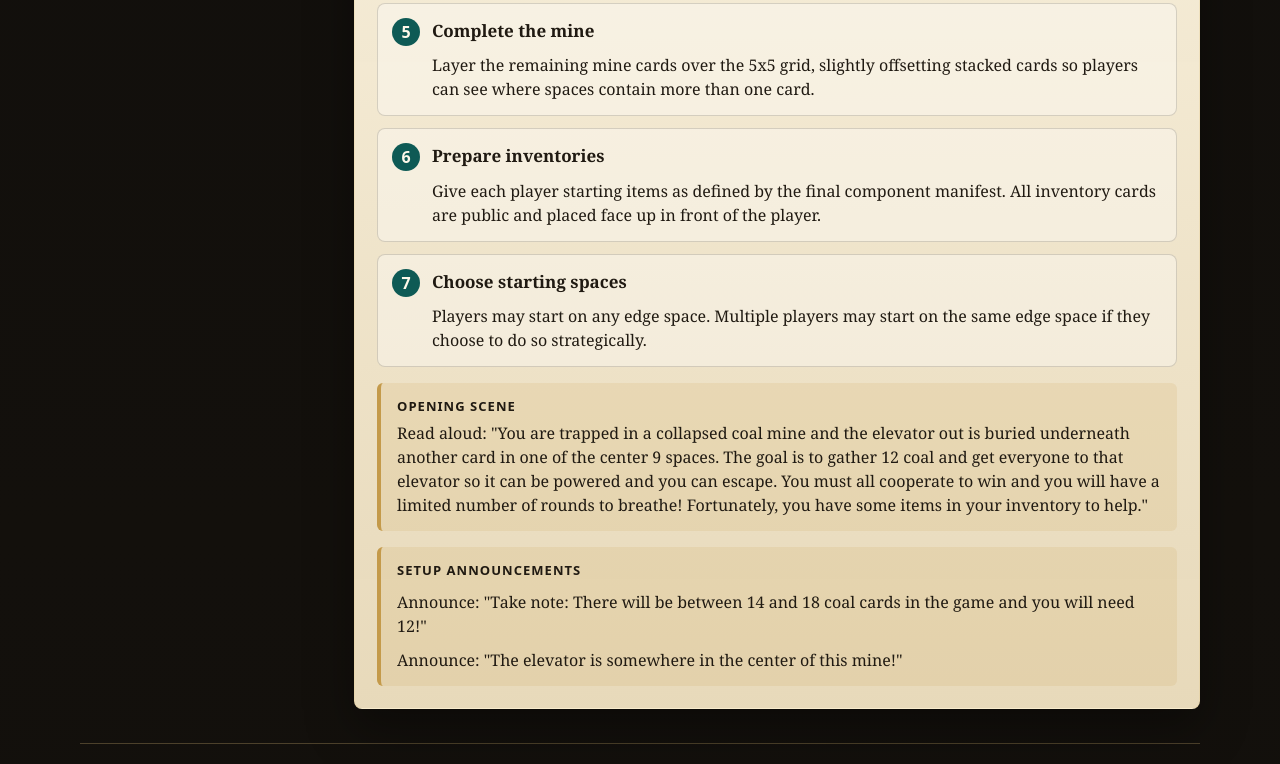
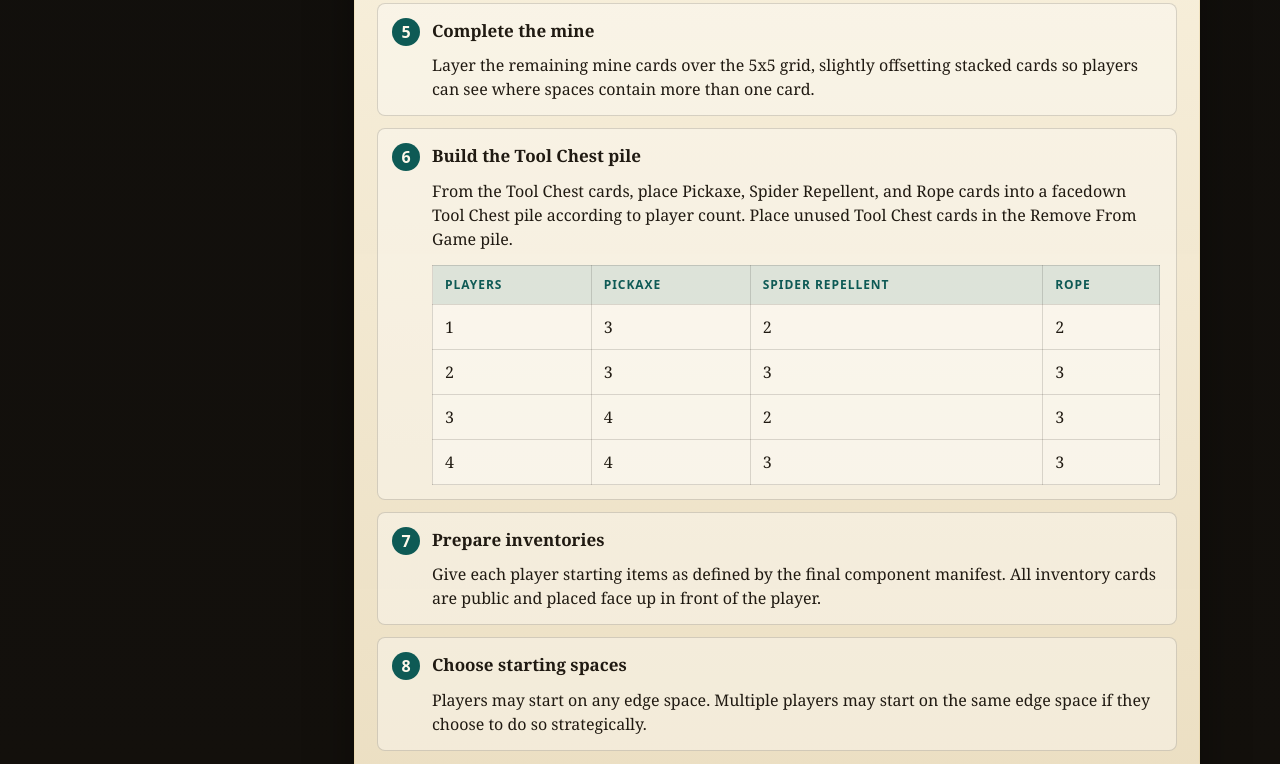
Before and after one commit to dtrezise/MineTrap, a plain HTML site: page rules.html in a window 1280 px wide. Shown: the part 4598-5362 px from the top of the page. Drawn offline with Linux system fonts and the light colour scheme.

Commit message:
Add tool chest setup mix

```diff
--- a/rules.html
+++ b/rules.html
@@ -907,6 +907,28 @@
               <p>Layer the remaining mine cards over the 5x5 grid, slightly offsetting stacked cards so players can see where spaces contain more than one card.</p>
             </div>
             <div class="step">
+              <h4>Build the Tool Chest pile</h4>
+              <p>From the Tool Chest cards, place Pickaxe, Spider Repellent, and Rope cards into a facedown Tool Chest pile according to player count. Place unused Tool Chest cards in the Remove From Game pile.</p>
+              <div class="table-wrap">
+                <table>
+                  <thead>
+                    <tr>
+                      <th>Players</th>
+                      <th>Pickaxe</th>
+                      <th>Spider Repellent</th>
+                      <th>Rope</th>
+                    </tr>
+                  </thead>
+                  <tbody>
+                    <tr><td>1</td><td>3</td><td>2</td><td>2</td></tr>
+                    <tr><td>2</td><td>3</td><td>3</td><td>3</td></tr>
+                    <tr><td>3</td><td>4</td><td>2</td><td>3</td></tr>
+                    <tr><td>4</td><td>4</td><td>3</td><td>3</td></tr>
+                  </tbody>
+                </table>
+              </div>
+            </div>
+            <div class="step">
               <h4>Prepare inventories</h4>
               <p>Give each player starting items as defined by the final component manifest. All inventory cards are public and placed face up in front of the player.</p>
             </div>
@@ -1196,6 +1218,10 @@
               <h4>Air Restoration</h4>
               <p>No main-game rule currently restores air. This may be explored later as an alternate rule.</p>
             </div>
+            <div class="rule-card">
+              <h4>Tool Chest Tuning</h4>
+              <p>Easier game: add 1 Pickaxe or 1 Rope to the Tool Chest pile. Harder game: remove 1 Spider Repellent from the Tool Chest pile.</p>
+            </div>
           </div>
           <div class="editable-note">
             <h4>Variant Notes</h4>
```
